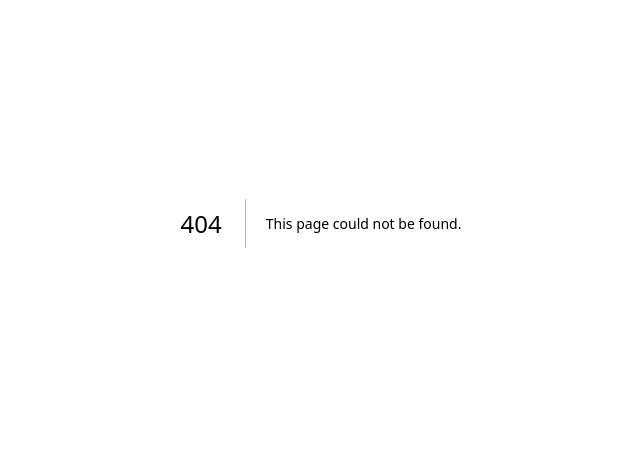
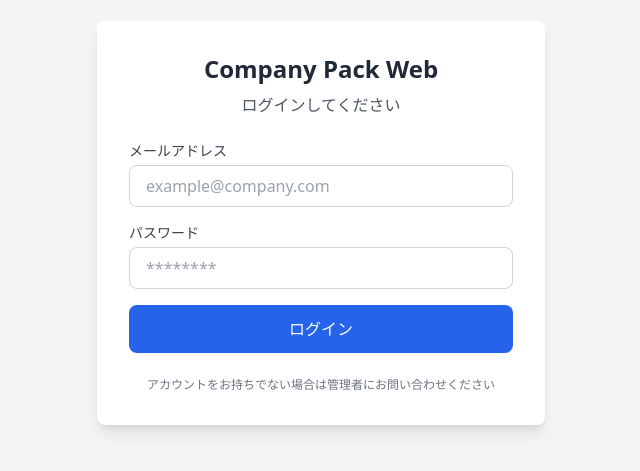
Before and after one commit to makomanai/appointment-system, a Next.js app: page /login in a window 1280 px wide. Before the commit this address had no page. Shown: the part 177-648 px from the top of the page, without its empty margins (319-959 px from the left). Built offline with nearby package versions, Linux system fonts and the light colour scheme.

Commit message:
feat: NextAuth.jsによるメール/パスワード認証を追加
- ログインページ作成
- ミドルウェアによるページ保護
- SessionProviderによるセッション管理
- ログアウト機能追加

Co-Authored-By: Claude Opus 4.5 <noreply@anthropic.com>

```diff
--- /dev/null
+++ b/app/api/auth/[...nextauth]/route.ts
@@ -0,0 +1,6 @@
+import NextAuth from "next-auth";
+import { authOptions } from "@/app/lib/auth";
+
+const handler = NextAuth(authOptions);
+
+export { handler as GET, handler as POST };
--- /dev/null
+++ b/app/components/Providers.tsx
@@ -0,0 +1,12 @@
+"use client";
+
+import { SessionProvider } from "next-auth/react";
+import { ReactNode } from "react";
+
+interface ProvidersProps {
+  children: ReactNode;
+}
+
+export default function Providers({ children }: ProvidersProps) {
+  return <SessionProvider>{children}</SessionProvider>;
+}
--- a/app/layout.tsx
+++ b/app/layout.tsx
@@ -1,9 +1,10 @@
 import type { Metadata } from "next";
 import "./globals.css";
+import Providers from "./components/Providers";
 
 export const metadata: Metadata = {
-  title: "Appointment System",
-  description: "自治体向け予約システム",
+  title: "Company Pack Web",
+  description: "自治体向けアポイントメントシステム",
 };
 
 export default function RootLayout({
@@ -13,7 +14,9 @@ export default function RootLayout({
 }>) {
   return (
     <html lang="ja">
-      <body className="antialiased">{children}</body>
+      <body className="antialiased">
+        <Providers>{children}</Providers>
+      </body>
     </html>
   );
 }
--- /dev/null
+++ b/app/lib/auth.ts
@@ -0,0 +1,91 @@
+import { NextAuthOptions } from "next-auth";
+import CredentialsProvider from "next-auth/providers/credentials";
+import bcrypt from "bcryptjs";
+
+// 許可されたユーザーを環境変数から取得
+// 形式: ALLOWED_USERS=email1:hashedPassword1,email2:hashedPassword2
+function getAllowedUsers(): Map<string, string> {
+  const usersMap = new Map<string, string>();
+  const usersEnv = process.env.ALLOWED_USERS || "";
+
+  if (!usersEnv) {
+    console.warn("ALLOWED_USERS環境変数が設定されていません");
+    return usersMap;
+  }
+
+  const users = usersEnv.split(",");
+  for (const user of users) {
+    const [email, hashedPassword] = user.split(":");
+    if (email && hashedPassword) {
+      usersMap.set(email.trim(), hashedPassword.trim());
+    }
+  }
+
+  return usersMap;
+}
+
+export const authOptions: NextAuthOptions = {
+  providers: [
+    CredentialsProvider({
+      name: "メール/パスワード",
+      credentials: {
+        email: { label: "メールアドレス", type: "email" },
+        password: { label: "パスワード", type: "password" },
+      },
+      async authorize(credentials) {
+        if (!credentials?.email || !credentials?.password) {
+          console.log("認証失敗: 認証情報が不足しています");
+          return null;
+        }
+
+        const allowedUsers = getAllowedUsers();
+        const hashedPassword = allowedUsers.get(credentials.email);
+
+        if (!hashedPassword) {
+          console.log(`認証失敗: ユーザーが見つかりません - ${credentials.email}`);
+          return null;
+        }
+
+        const isValid = await bcrypt.compare(credentials.password, hashedPassword);
+
+        if (!isValid) {
+          console.log(`認証失敗: パスワードが一致しません - ${credentials.email}`);
+          return null;
+        }
+
+        console.log(`認証成功: ${credentials.email}`);
+        return {
+          id: credentials.email,
+          email: credentials.email,
+          name: credentials.email.split("@")[0],
+        };
+      },
+    }),
+  ],
+  pages: {
+    signIn: "/login",
+  },
+  session: {
+    strategy: "jwt",
+    maxAge: 30 * 24 * 60 * 60, // 30日
+  },
+  callbacks: {
+    async jwt({ token, user }) {
+      if (user) {
+        token.id = user.id;
+      }
+      return token;
+    },
+    async session({ session, token }) {
+      if (session.user) {
+        session.user.email = token.email;
+      }
+      return session;
+    },
+  },
+};
+
+// パスワードハッシュ生成ヘルパー（ユーザー追加時に使用）
+export async function hashPassword(password: string): Promise<string> {
+  return bcrypt.hash(password, 12);
+}
--- /dev/null
+++ b/app/login/page.tsx
@@ -0,0 +1,115 @@
+"use client";
+
+import { useState } from "react";
+import { signIn } from "next-auth/react";
+import { useRouter, useSearchParams } from "next/navigation";
+
+export default function LoginPage() {
+  const router = useRouter();
+  const searchParams = useSearchParams();
+  const callbackUrl = searchParams.get("callbackUrl") || "/";
+
+  const [email, setEmail] = useState("");
+  const [password, setPassword] = useState("");
+  const [error, setError] = useState("");
+  const [isLoading, setIsLoading] = useState(false);
+
+  const handleSubmit = async (e: React.FormEvent) => {
+    e.preventDefault();
+    setError("");
+    setIsLoading(true);
+
+    try {
+      const result = await signIn("credentials", {
+        email,
+        password,
+        redirect: false,
+      });
+
+      if (result?.error) {
+        setError("メールアドレスまたはパスワードが正しくありません");
+      } else {
+        router.push(callbackUrl);
+        router.refresh();
+      }
+    } catch (err) {
+      setError("ログインに失敗しました");
+      console.error("Login error:", err);
+    } finally {
+      setIsLoading(false);
+    }
+  };
+
+  return (
+    <div className="min-h-screen bg-gray-100 flex items-center justify-center p-4">
+      <div className="bg-white rounded-lg shadow-lg p-8 max-w-md w-full">
+        <h1 className="text-2xl font-bold text-gray-800 mb-2 text-center">
+          Company Pack Web
+        </h1>
+        <p className="text-gray-600 mb-6 text-center">
+          ログインしてください
+        </p>
+
+        <form onSubmit={handleSubmit} className="space-y-4">
+          {error && (
+            <div className="bg-red-50 border border-red-200 text-red-700 px-4 py-3 rounded-lg text-sm">
+              {error}
+            </div>
+          )}
+
+          <div>
+            <label
+              htmlFor="email"
+              className="block text-sm font-medium text-gray-700 mb-1"
+            >
+              メールアドレス
+            </label>
+            <input
+              type="email"
+              id="email"
+              value={email}
+              onChange={(e) => setEmail(e.target.value)}
+              required
+              className="w-full px-4 py-2 border border-gray-300 rounded-lg focus:ring-2 focus:ring-blue-500 focus:border-blue-500 outline-none"
+              placeholder="example@company.com"
+            />
+          </div>
+
+          <div>
+            <label
+              htmlFor="password"
+              className="block text-sm font-medium text-gray-700 mb-1"
+            >
+              パスワード
+            </label>
+            <input
+              type="password"
+              id="password"
+              value={password}
+              onChange={(e) => setPassword(e.target.value)}
+              required
+              className="w-full px-4 py-2 border border-gray-300 rounded-lg focus:ring-2 focus:ring-blue-500 focus:border-blue-500 outline-none"
+              placeholder="********"
+            />
+          </div>
+
+          <button
+            type="submit"
+            disabled={isLoading}
+            className={`w-full py-3 rounded-lg font-medium transition-all ${
+              isLoading
+                ? "bg-gray-300 text-gray-500 cursor-not-allowed"
+                : "bg-blue-600 text-white hover:bg-blue-700"
+            }`}
+          >
+            {isLoading ? "ログイン中..." : "ログイン"}
+          </button>
+        </form>
+
+        <p className="mt-6 text-xs text-gray-500 text-center">
+          アカウントをお持ちでない場合は管理者にお問い合わせください
+        </p>
+      </div>
+    </div>
+  );
+}
--- a/app/page.tsx
+++ b/app/page.tsx
@@ -1,6 +1,7 @@
 "use client";
 
 import { useState, useCallback, useEffect } from "react";
+import { useSession, signOut } from "next-auth/react";
 import LeftPanel from "./components/LeftPanel";
 import CenterPanel from "./components/CenterPanel";
 import RightPanel from "./components/RightPanel";
@@ -12,6 +13,9 @@ import { CallViewData, CallResultForm, SelectedCompany } from "./types";
 const SELECTED_COMPANY_KEY = "selectedCompany";
 
 export default function Home() {
+  // セッション情報
+  const { data: session } = useSession();
+
   // 選択中の企業
   const [selectedCompany, setSelectedCompany] =
     useState<SelectedCompany | null>(null);
@@ -436,6 +440,19 @@ export default function Home() {
                   {currentData.status}
                 </span>
               )}
+
+              {/* ユーザー情報・ログアウト */}
+              <div className="flex items-center gap-2 ml-2 pl-2 border-l border-gray-200">
+                <span className="hidden md:inline text-xs text-gray-500">
+                  {session?.user?.name || session?.user?.email}
+                </span>
+                <button
+                  onClick={() => signOut({ callbackUrl: "/login" })}
+                  className="text-xs text-gray-500 hover:text-red-600 transition-colors"
+                >
+                  ログアウト
+                </button>
+              </div>
             </div>
           </div>
 
--- a/package.json
+++ b/package.json
@@ -9,12 +9,15 @@
     "lint": "next lint"
   },
   "dependencies": {
+    "bcryptjs": "^3.0.3",
     "next": "^14.2.0",
+    "next-auth": "^4.24.13",
     "openai": "^6.16.0",
     "react": "^18.2.0",
     "react-dom": "^18.2.0"
   },
   "devDependencies": {
+    "@types/bcryptjs": "^2.4.6",
     "@types/node": "^20.11.0",
     "@types/react": "^18.2.0",
     "@types/react-dom": "^18.2.0",
```
Also changed, not shown: middleware.ts (added, +21 -0 lines), 1 other file (tests, documents, lock files or other folders).
